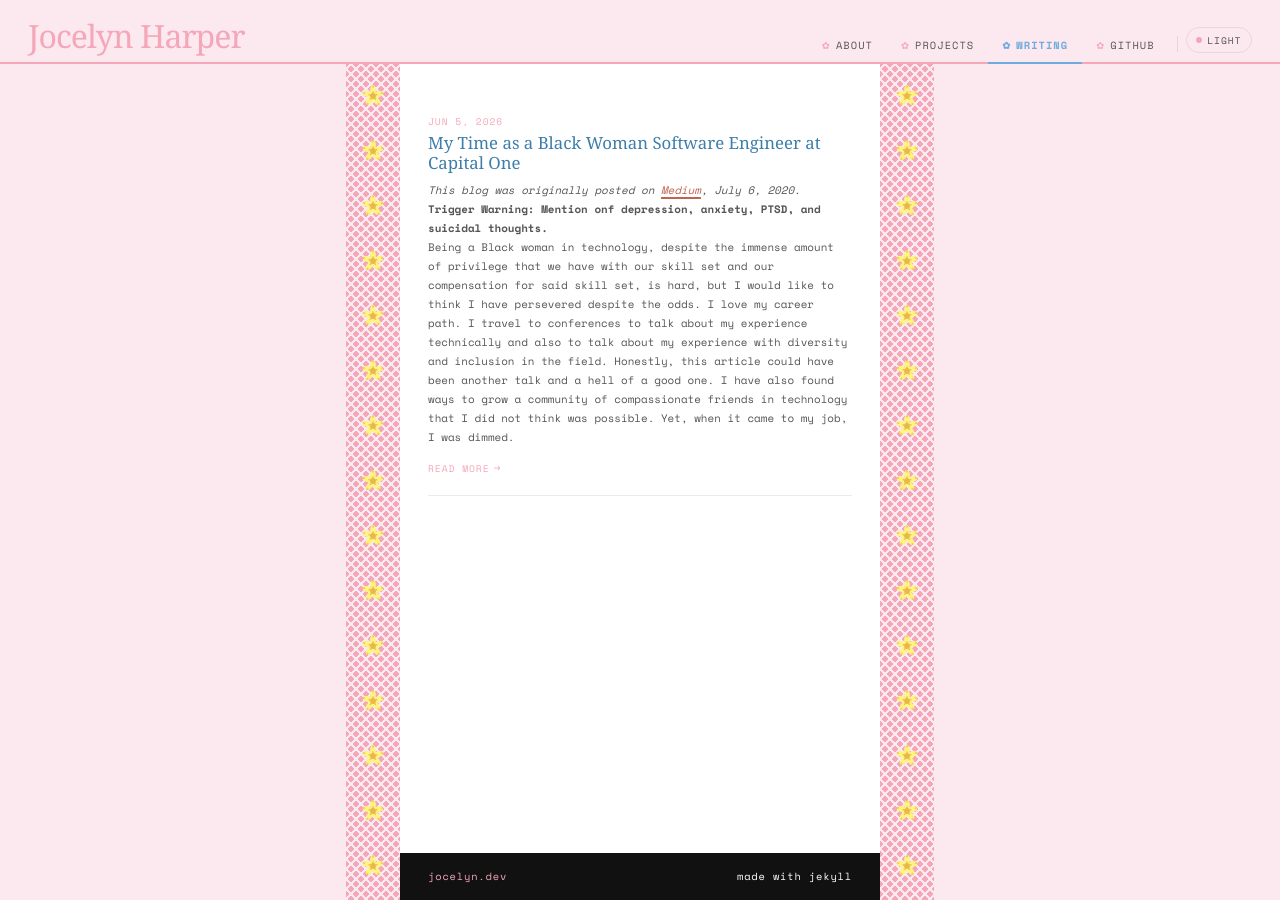
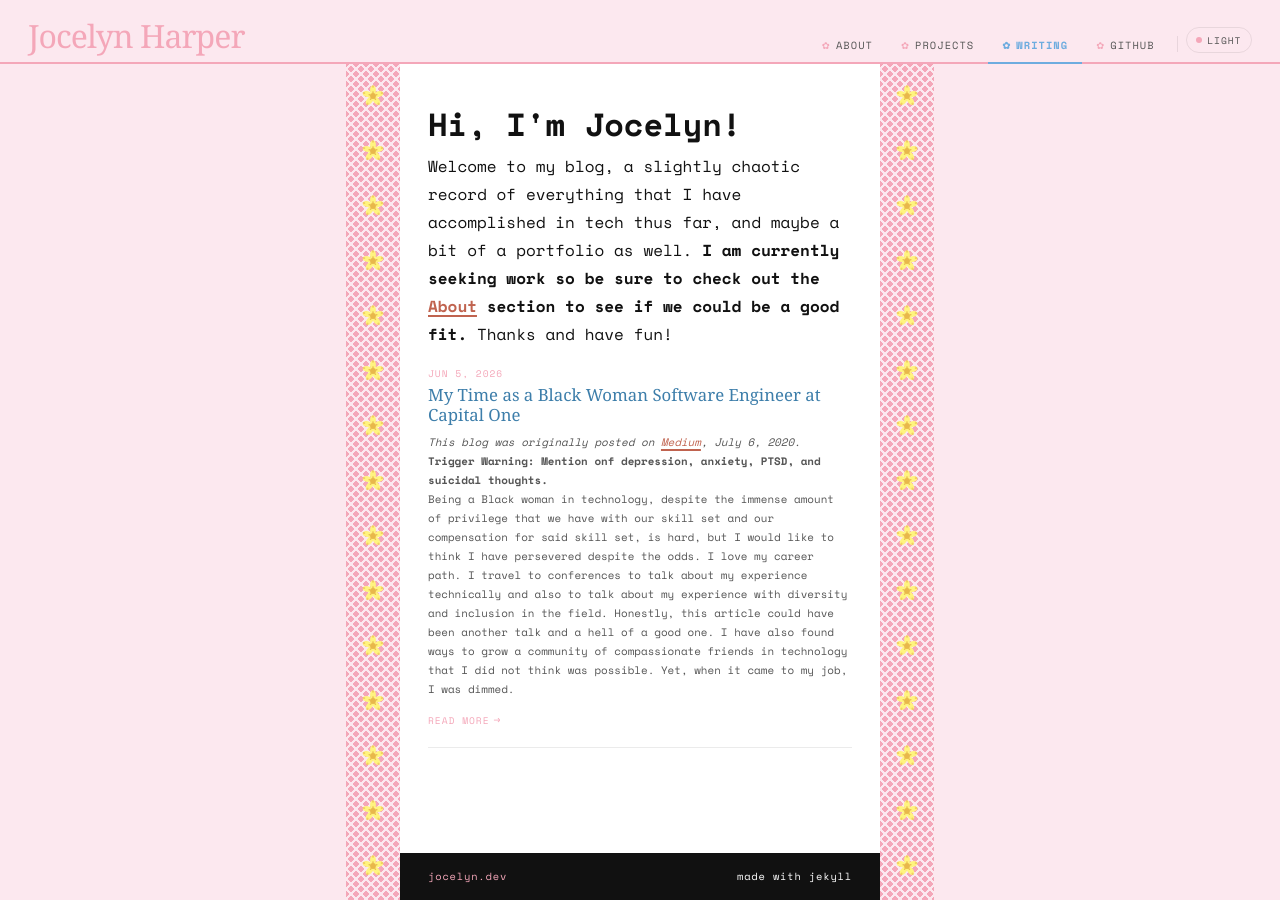
Before and after one commit to javawitch/javawitch.github.io, a Jekyll site: the page built from index.html, in a window 1280 px wide. Built offline with Jekyll 4.4.1, drawn with Linux system fonts in a browser that asks for light colours.

Commit message:
Added a section to / so it just didn't go directly into my blogs

```diff
--- a/index.html
+++ b/index.html
@@ -2,7 +2,10 @@
 layout: default
 title: Writing
 ---
-
+<div class="writing-header">
+  <h1>Hi, I'm Jocelyn!</h1>
+  <p>Welcome to my blog, a slightly chaotic record of everything that I have accomplished in tech thus far, and maybe a bit of a portfolio as well. <b>I am currently seeking work so be sure to check out the <a href="/about">About</a> section to see if we could be a good fit.</b> Thanks and have fun!</p>
+</div>
 <ul class="post-list">
   {% for post in site.posts %}
   <li class="post-list-item">
```
